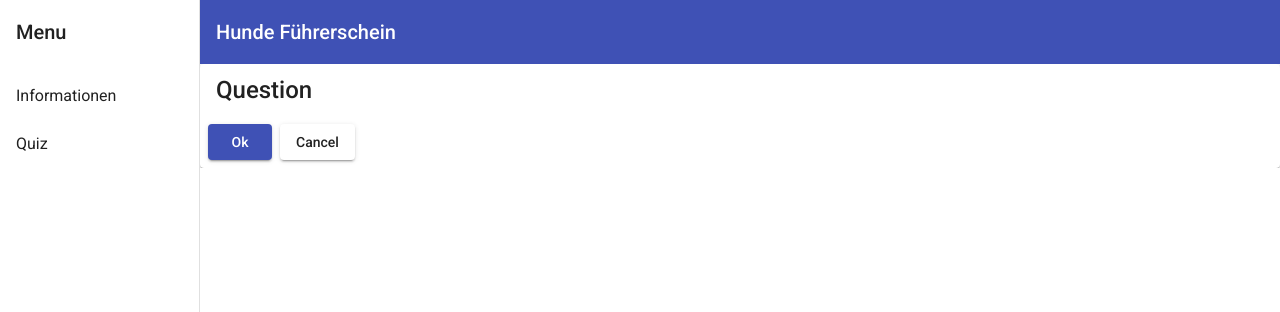
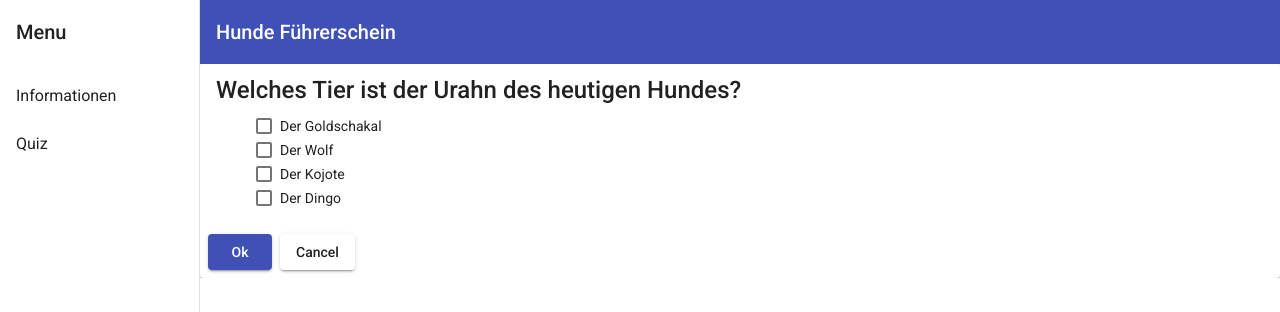
Before and after one commit to schmitzCatz/dogschool, an Angular app: page /questions in a window 1280 px wide. Shown: the top 312 px of the page. Built offline with nearby package versions, Linux system fonts and the light colour scheme.

Commit message:
fix property binding

```diff
--- a/src/app/questions/components/question/question.component.html
+++ b/src/app/questions/components/question/question.component.html
@@ -1,16 +1,20 @@
 <mat-card>
-    <mat-card-title>{{title}}</mat-card-title>
+  <mat-card-title>{{ question.title }}</mat-card-title>
 
   <mat-card-content>
-        <p>{{text}}</p>
+    <p *ngIf="question?.text">{{ question?.text }}</p>
+    <img
+      *ngIf="question?.image"
+      [src]="question?.image"
+      [alt]="question.title"
+    />
     <section>
-            <app-answer [options] = "options"></app-answer>
+      <app-answer [options]="question.answers"></app-answer>
     </section>
   </mat-card-content>
 
   <mat-card-actions>
-            <button mat-raised-button color="primary"> Ok </button>
-            <button mat-raised-button > Cancel </button>
+    <button mat-raised-button color="primary">Ok</button>
+    <button mat-raised-button>Cancel</button>
   </mat-card-actions>
-
 </mat-card>
--- a/src/app/questions/components/question/question.component.ts
+++ b/src/app/questions/components/question/question.component.ts
@@ -10,30 +10,18 @@ import { Subscription } from 'rxjs';
   styleUrls: ['./question.component.scss'],
 })
 export class QuestionComponent implements OnInit, OnDestroy {
-  private subscription: Subscription = this.service.$question.subscribe(
-    this.update
-  );
+  private subscription!: Subscription;
 
-  title = 'Question';
-
-  text?: string;
-
-  options: Answer[] = [];
+  question: Question = { number: 0, title: 'Frage', answers: [] };
 
   constructor(private service: QuestionService) {}
+
+  ngOnInit(): void {
+    this.subscription = this.service.$question.subscribe((question) => this.question = question);
+  }
 
   ngOnDestroy(): void {
     this.subscription.unsubscribe();
   }
 
-  ngOnInit(): void { }
-
-  update(question: Question): void {
-    console.log(question);
-    this.title = question.title;
-    this.text = question.text;
-    this.options = question.answers;
-
-    console.log(this.title);
-  }
 }
```
Lines whose indentation alone changed are shown as unchanged.
